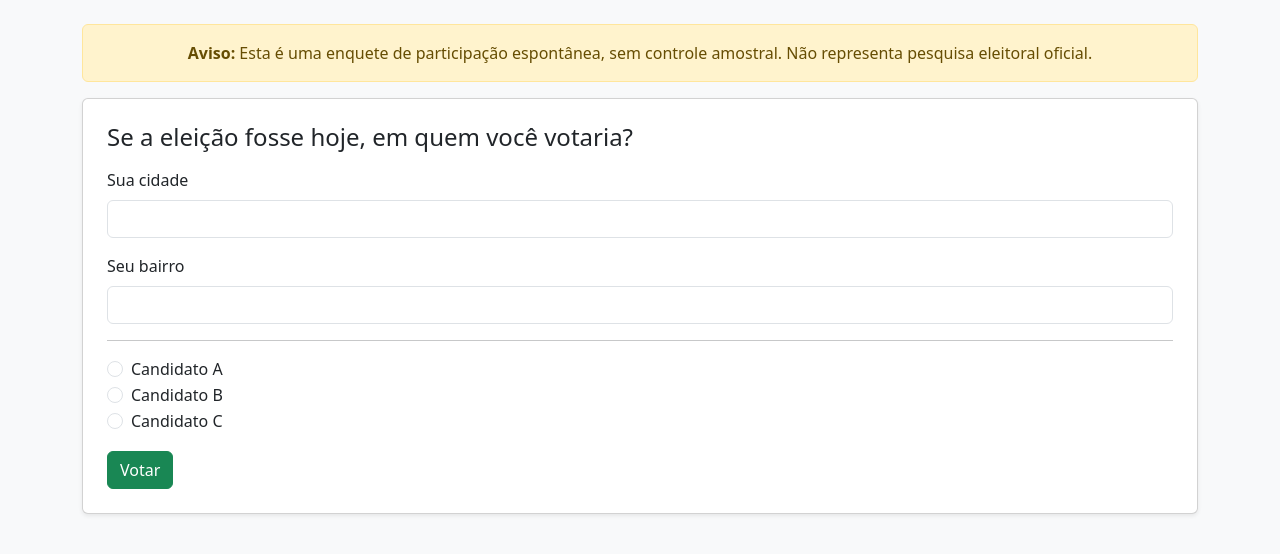
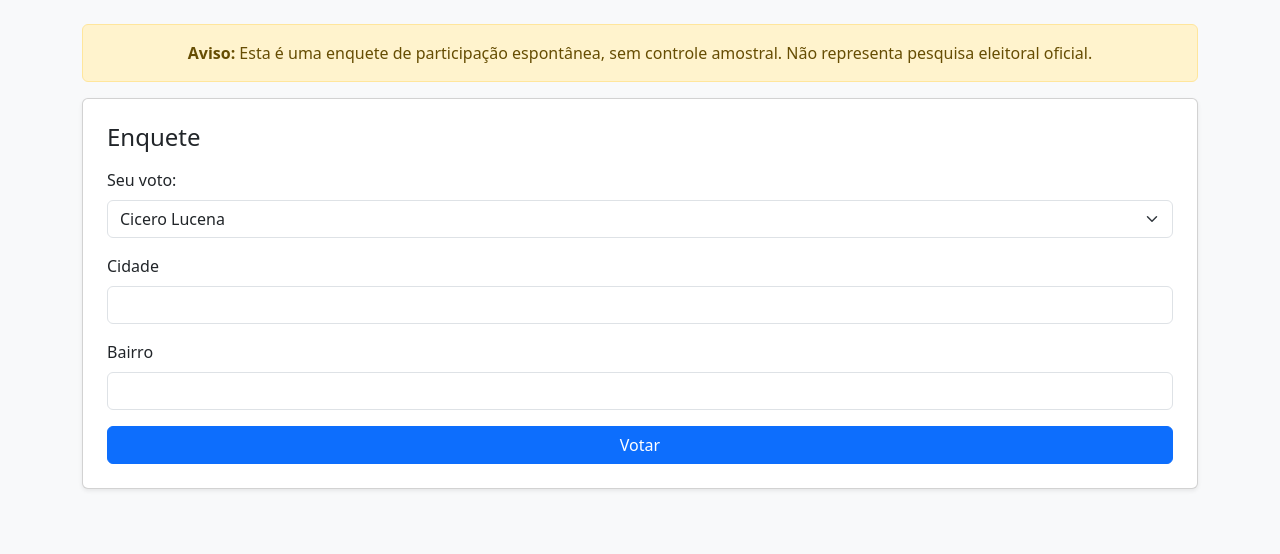
Before and after one commit to aleniojunior/enquete-online, a Flask app: page / in a window 1280 px wide. Shown: the top 554 px of the page. Run offline with Flask 3, Linux system fonts and the light colour scheme.

Commit message:
Altera nomes dos candidatos

```diff
--- a/main.py
+++ b/main.py
@@ -1,62 +1,58 @@
+from flask import Flask, render_template, request, redirect
+import sqlite3
 import os
-import sqlite3
-from flask import Flask, render_template, request, redirect, make_response
 
-BASE_DIR = os.path.dirname(os.path.abspath(__file__))
-app = Flask(__name__, template_folder=os.path.join(BASE_DIR, 'templates'))
+app = Flask(__name__)
 
-# ================= BANCO =================
+# ================== BANCO ==================
 
 def conectar():
-    conn = sqlite3.connect(os.path.join(BASE_DIR, 'enquete.db'))
+    conn = sqlite3.connect('enquete.db')
     conn.row_factory = sqlite3.Row
     return conn
 
 def criar_banco():
     conn = conectar()
-    c = conn.cursor()
-    c.execute('''
+    conn.execute('''
         CREATE TABLE IF NOT EXISTS votos (
             id INTEGER PRIMARY KEY AUTOINCREMENT,
-            opcao TEXT NOT NULL,
+            opcao TEXT,
             cidade TEXT,
-            bairro TEXT,
-            ip TEXT
+            bairro TEXT
         )
     ''')
     conn.commit()
     conn.close()
 
-# ================= ROTAS =================
+# 🔥 FUNÇÃO TEMPORÁRIA PARA APAGAR BANCO
+def resetar_banco():
+    if os.path.exists("enquete.db"):
+        os.remove("enquete.db")
+
+# ================== ROTAS ==================
 
 @app.route('/')
 def index():
-    ja_votou = request.cookies.get('votou')
-    return render_template('index.html', ja_votou=ja_votou)
+    return render_template('voto.html')
 
 
 @app.route('/votar', methods=['POST'])
 def votar():
-    if request.cookies.get('votou'):
-        return redirect('/resultado')
-
     opcao = request.form['opcao']
     cidade = request.form['cidade'].strip().upper()
     bairro = request.form['bairro'].strip().upper()
 
-    ip = request.remote_addr
-
     conn = conectar()
     conn.execute(
-        'INSERT INTO votos (opcao, cidade, bairro, ip) VALUES (?, ?, ?, ?)',
-        (opcao, cidade, bairro, ip)
+        'INSERT INTO votos (opcao, cidade, bairro) VALUES (?, ?, ?)',
+        (opcao, cidade, bairro)
     )
     conn.commit()
     conn.close()
 
-    resp = make_response(redirect('/resultado'))
-    resp.set_cookie('votou', 'sim', max_age=60*60*24*30)
-    return resp
+    return redirect('/resultado')
+
+
 @app.route('/resultado')
 def resultado():
     conn = conectar()
@@ -109,15 +105,9 @@ def resultado():
         cidades_valores=cidades_valores
     )
 
-
-
-# ================= INICIAR =================
+# ================== INICIAR APP ==================
 
 if __name__ == '__main__':
-    criar_banco()
-    app.run(debug=True, port=5002)
-
-
-if __name__ == '__main__':
-    criar_banco()
+    resetar_banco()   # 🧨 APAGA O BANCO ANTIGO (USAR SÓ UMA VEZ)
+    criar_banco()     # cria banco novo vazio
     app.run(host='0.0.0.0', port=5002)
--- a/templates/voto.html
+++ b/templates/voto.html
@@ -8,9 +8,9 @@
         <div class="mb-3">
             <label class="form-label">Seu voto:</label>
             <select name="opcao" class="form-select" required>
-                <option value="Candidato A">Candidato A</option>
-                <option value="Candidato B">Candidato B</option>
-                <option value="Candidato C">Candidato C</option>
+                <option value="Cicero Lucena">Cicero Lucena</option>
+                <option value="Efraim Filho">Efraim Filho</option>
+                <option value="Lucas Ribeiro">Lucas Ribeiro C</option>
             </select>
         </div>
 
```
